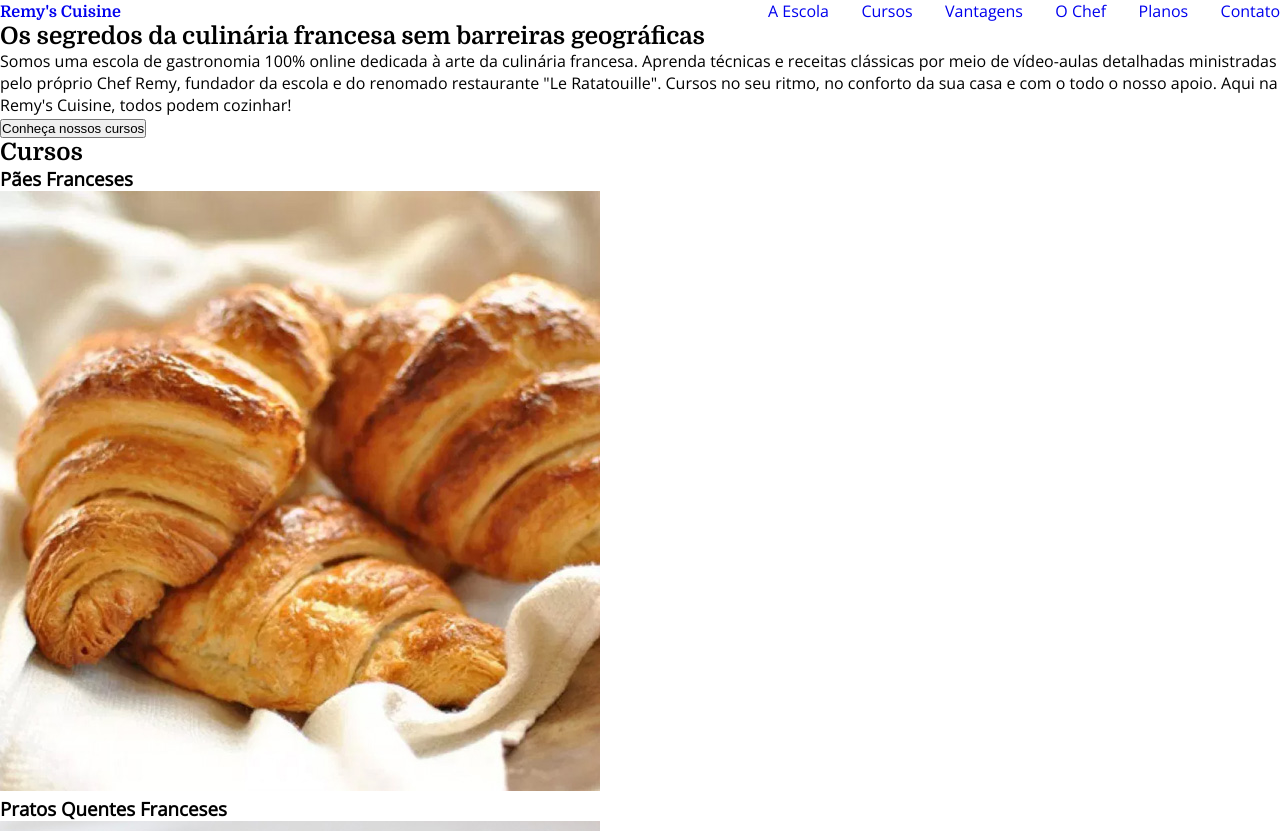
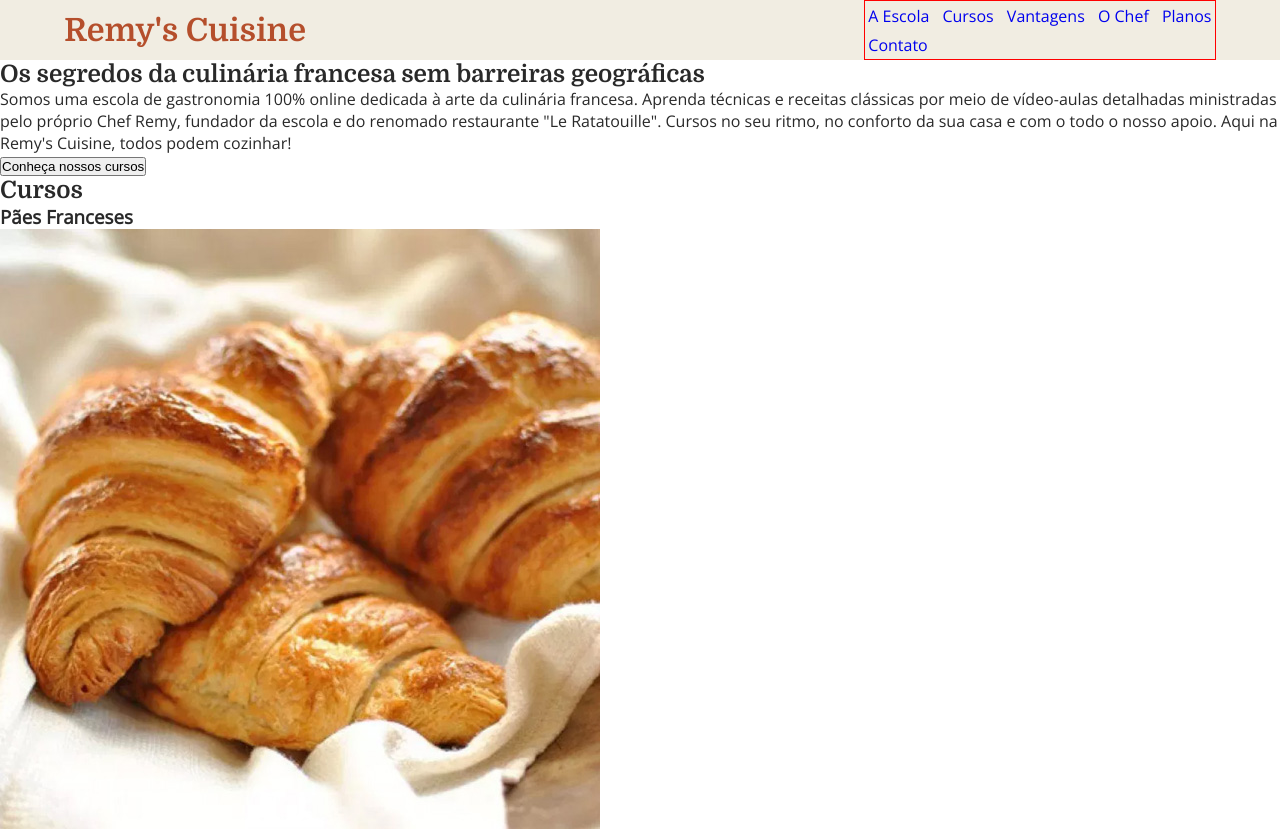
Before and after one commit to marciapsilva/remys-cuisine, a plain HTML site: page index.html in a window 1280 px wide. Shown: the top 831 px of the page. Drawn offline with nearby package versions, Linux system fonts and the light colour scheme; files whose address does not match are found by name.

Commit message:
pequeno update

```diff
--- a/css/index.css
+++ b/css/index.css
@@ -5,11 +5,16 @@
 }
 
 body {
-  font-family: 'Open Sans', sans-serif;
+  font-family: 'Open Sans', Helvetica, Arial, sans-serif;
+  color: #292929;
 }
 
 a {
   text-decoration: none;
+}
+
+img {
+  max-width: 100%;
 }
 
 .title-font {
@@ -21,18 +26,35 @@ a {
   list-style: none;
 }
 
-.menu {
+.menu-bg {
+  background-color: #f1ede2;
+}
+
+.menu-container {
+  max-width: 90vw;
   display: flex;
   justify-content: space-between;
-  margin:
+  align-items: center;
+  flex-wrap: wrap;
+  margin: 0 auto;
 }
 
-.menu-links {
+.menu-logo {
+  margin: 1% 0;
+}
+
+.logo {
+  font-size: 2rem;
+  color: #b54f2c;
+}
+
+.menu-nav {
   display: flex;
   justify-content: space-between;
-  min-width: 40vw;
+  flex-wrap: wrap;
+  border: 1px solid red;
 }
 
-.menu-link {
-  flex-shrink: 0;
+.menu-nav li {
+  margin: 1%;
 }
--- a/index.html
+++ b/index.html
@@ -12,20 +12,22 @@
 <script src="index.js"></script>
 </head>
 <body>
-  <header class="menu">
-    <div class="menu-logo">
-      <a class="title-font" href="#">Remy's Cuisine</a>
+  <header class="menu-bg">
+    <div class="menu-container">
+      <div class="menu-logo">
+        <a class="logo title-font" href="#">Remy's Cuisine</a>
+      </div>
+      <nav>
+        <ul class="menu-nav no-bullets">
+          <li><a href="#main">A Escola</a></li>
+          <li><a href="#courses">Cursos</a></li>
+          <li><a href="#benefits">Vantagens</a></li>
+          <li><a href="#about">O Chef</a></li>
+          <li><a href="#plans">Planos</a></li>
+          <li><a href="#contact">Contato</a></li>
+        </ul>
+      </nav>
     </div>
-    <nav>
-      <ul class="menu-links no-bullets">
-        <li class="menu-link"><a href="#main">A Escola</a></li>
-        <li class="menu-link"><a href="#courses">Cursos</a></li>
-        <li class="menu-link"><a href="#benefits">Vantagens</a></li>
-        <li class="menu-link"><a href="#about">O Chef</a></li>
-        <li class="menu-link"><a href="#plans">Planos</a></li>
-        <li class="menu-link"><a href="#contact">Contato</a></li>
-      </ul>
-    </nav>
   </header>
 
   <section class="main" id="main">
@@ -232,10 +234,10 @@
 
   <section class="newsletter">
     <h2>Assine a newsletter da escola e fique por dentro de novos lançamentos e promoções</h2>
-    <div class="newsletter">
+    <form class="newsletter-form">
       <input type="text" placeholder="Digite seu e-mail aqui">
       <button class="newsletter-btn" id="newsletter-btn">Cadastrar</button>
-    </div>
+    </form>
   </section>
 
   <footer>
```
